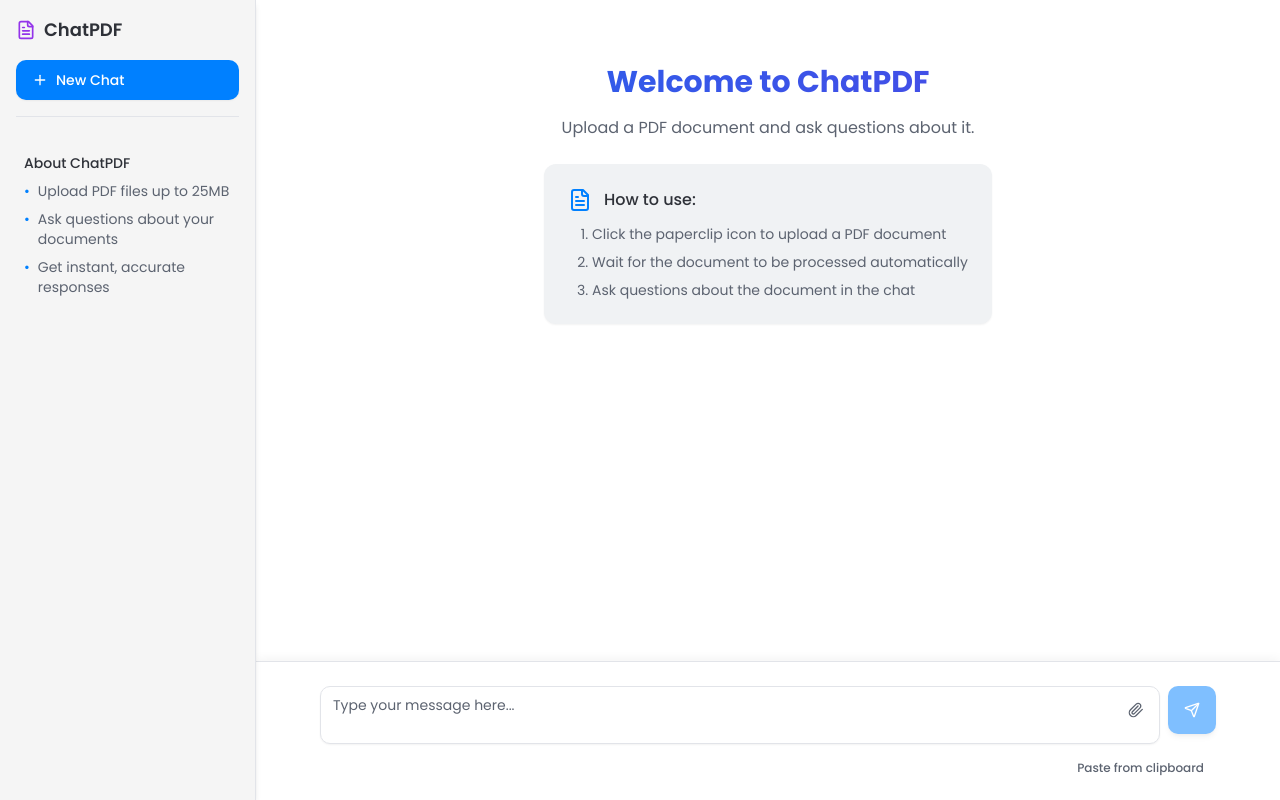
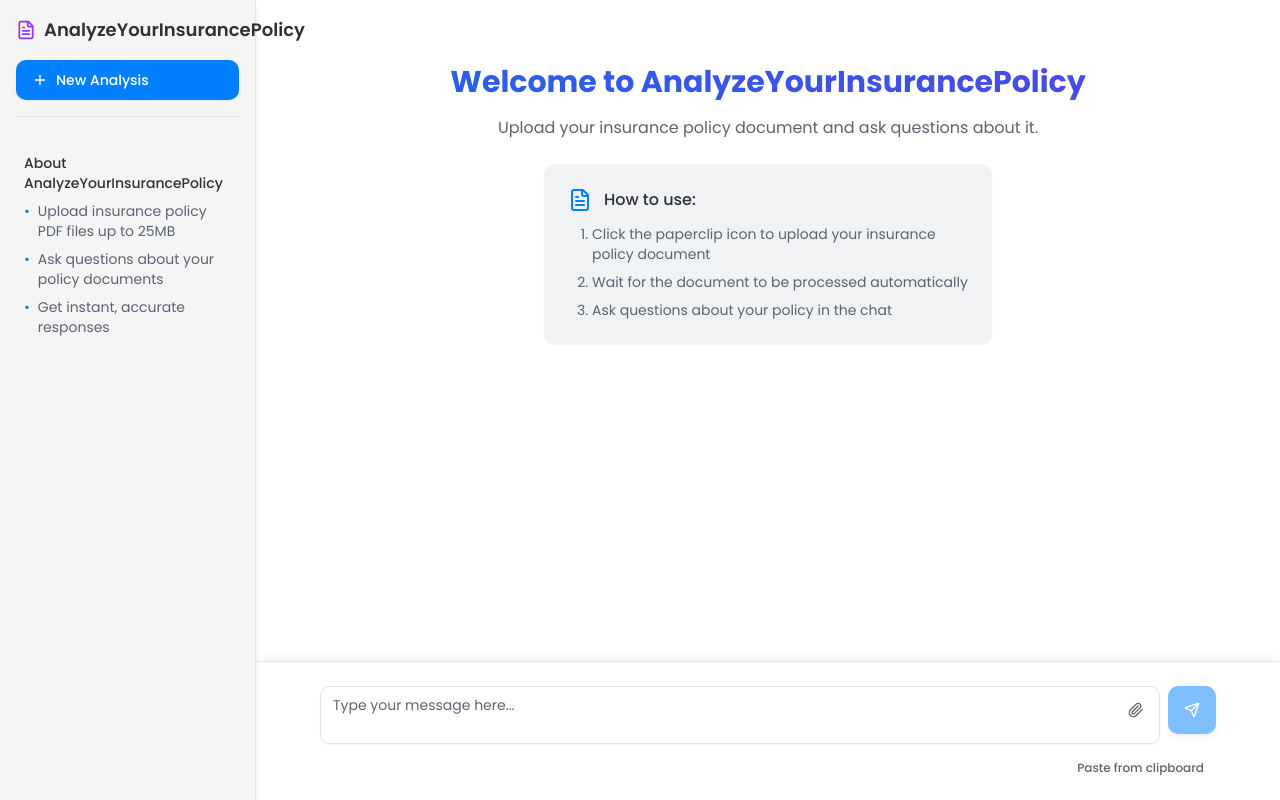
Before and after one commit to gmalawarayan/knowyourinsurance-frontend, a React (Vite) app: page / in a window 1280 px wide. Built offline with nearby package versions, Linux system fonts and the light colour scheme.

Commit message:
Rename chatPDF references
Replace all instances of "chatPDF" with "AnalyzeYourInsurancePolicy".

```diff
--- a/src/components/chat/ChatInterface.tsx
+++ b/src/components/chat/ChatInterface.tsx
@@ -10,7 +10,7 @@ import {
   TooltipProvider,
   TooltipTrigger,
 } from "@/components/ui/tooltip";
-import { uploadPdfToChatPDF, sendMessageToChatPDF, deletePdfSource } from "@/services/chatPdfService";
+import { uploadPdfToAnalyzer, sendMessageToAnalyzer, deletePdfSource } from "@/services/chatPdfService";
 import { trackPdfUpload, trackQueryAsked, trackUniqueUser } from "@/services/analyticsService";
 import { setUserInfo, getCurrentUser } from "@/services/authService";
 import UserInfoDialog from "./UserInfoDialog";
@@ -132,7 +132,7 @@ const ChatInterface: React.FC = () => {
     setIsAnalyzing(true);
 
     try {
-      const source = await uploadPdfToChatPDF(file);
+      const source = await uploadPdfToAnalyzer(file);
 
       if (!source) {
         toast.error("Failed to upload PDF. Please try again.");
@@ -147,7 +147,7 @@ const ChatInterface: React.FC = () => {
 
       const userMessage: Message = {
         id: Date.now().toString() + "-user",
-        content: "I've uploaded a PDF document.",
+        content: "I've uploaded an insurance policy document.",
         sender: "user",
         timestamp: new Date(),
         attachment: {
@@ -159,8 +159,8 @@ const ChatInterface: React.FC = () => {
 
       setMessages(prev => [...prev, userMessage]);
 
-      const initialPrompt = `Please provide a brief summary of what this PDF document contains.`;
-      const summaryResponse = await processMessageWithChatPDF(source.sourceId, initialPrompt, false);
+      const initialPrompt = `Please provide a brief summary of what this insurance policy document contains.`;
+      const summaryResponse = await processMessageWithAnalyzer(source.sourceId, initialPrompt, false);
 
       if (!getCurrentUser() && summaryResponse) {
         setPendingSummaryResponse(summaryResponse);
@@ -173,7 +173,7 @@ const ChatInterface: React.FC = () => {
     }
   };
 
-  const processMessageWithChatPDF = async (sourceId: string, userMessage: string, addUserMessage = true): Promise<string | undefined> => {
+  const processMessageWithAnalyzer = async (sourceId: string, userMessage: string, addUserMessage = true): Promise<string | undefined> => {
     setIsTyping(true);
 
     try {
@@ -191,7 +191,7 @@ const ChatInterface: React.FC = () => {
 
       trackQueryAsked();
 
-      const response = await sendMessageToChatPDF(sourceId, userMessage);
+      const response = await sendMessageToAnalyzer(sourceId, userMessage);
 
       if (!addUserMessage && !getCurrentUser()) {
         return response;
@@ -207,7 +207,7 @@ const ChatInterface: React.FC = () => {
       setMessages(prev => [...prev, aiResponse]);
       return response;
     } catch (error) {
-      console.error("Error getting response from ChatPDF:", error);
+      console.error("Error getting response from analyzer:", error);
       toast.error("Failed to get response. Please try again.");
       return undefined;
     } finally {
@@ -235,7 +235,7 @@ const ChatInterface: React.FC = () => {
       setMessages(prev => [...prev, aiResponse]);
       setPendingSummaryResponse(null);
 
-      toast.success(`Thank you, ${name}! You can now chat about your document.`);
+      toast.success(`Thank you, ${name}! You can now chat about your policy.`);
     }
   };
 
@@ -270,7 +270,7 @@ const ChatInterface: React.FC = () => {
         return;
       }
 
-      processMessageWithChatPDF(activePdfSource.sourceId, message);
+      processMessageWithAnalyzer(activePdfSource.sourceId, message);
     } else {
       const userMessage: Message = {
         id: Date.now().toString(),
@@ -346,9 +346,9 @@ const ChatInterface: React.FC = () => {
         <div className="max-w-4xl mx-auto">
           {messages.length === 0 ? (
             <div className="text-center py-12 animate-fade-in">
-              <h1 className="text-3xl font-bold mb-4 text-gradient">Welcome to ChatPDF</h1>
+              <h1 className="text-3xl font-bold mb-4 text-gradient">Welcome to AnalyzeYourInsurancePolicy</h1>
               <p className="text-muted-foreground mb-6">
-                Upload a PDF document and ask questions about it.
+                Upload your insurance policy document and ask questions about it.
               </p>
               <div className="max-w-md mx-auto bg-muted p-6 rounded-xl shadow-sm">
                 <div className="flex items-center gap-3 mb-3">
@@ -356,9 +356,9 @@ const ChatInterface: React.FC = () => {
                   <span className="font-medium">How to use:</span>
                 </div>
                 <ol className="list-decimal pl-6 space-y-2 text-sm text-left text-muted-foreground">
-                  <li>Click the paperclip icon to upload a PDF document</li>
+                  <li>Click the paperclip icon to upload your insurance policy document</li>
                   <li>Wait for the document to be processed automatically</li>
-                  <li>Ask questions about the document in the chat</li>
+                  <li>Ask questions about your policy in the chat</li>
                 </ol>
               </div>
             </div>
@@ -433,7 +433,7 @@ const ChatInterface: React.FC = () => {
             <div className="flex items-center gap-2 p-2 bg-purple-100 rounded-md mt-2 mb-2 animate-fade-in text-sm">
               <FileText className="h-4 w-4 text-purple-600" />
               <span className="text-purple-800 font-medium">
-                ChatPDF active: {activePdfSource.fileName}
+                Policy analysis active: {activePdfSource.fileName}
               </span>
             </div>
           )}
@@ -443,7 +443,7 @@ const ChatInterface: React.FC = () => {
               <Textarea
                 value={message}
                 onChange={(e) => setMessage(e.target.value)}
-                placeholder={isPdfMode ? "Ask a question about your PDF..." : "Type your message here..."}
+                placeholder={isPdfMode ? "Ask a question about your insurance policy..." : "Type your message here..."}
                 className="min-h-12 resize-none pr-10 shadow-sm focus-visible:ring-2 focus-visible:ring-primary focus-visible:ring-offset-2 transition-shadow duration-200"
                 onKeyDown={(e) => {
                   if (e.key === 'Enter' && !e.shiftKey) {
--- a/src/components/chat/UserInfoDialog.tsx
+++ b/src/components/chat/UserInfoDialog.tsx
@@ -41,7 +41,7 @@ const UserInfoDialog: React.FC<UserInfoDialogProps> = ({ open, onSubmit, onOpenC
         <DialogHeader>
           <DialogTitle>Your Information</DialogTitle>
           <DialogDescription>
-            Please enter your name and email to continue chatting about your document.
+            Please enter your name and email to continue chatting about your insurance policy document.
           </DialogDescription>
         </DialogHeader>
         <Form {...form}>
--- a/src/components/layout/ChatLayout.tsx
+++ b/src/components/layout/ChatLayout.tsx
@@ -82,7 +82,7 @@ const ChatLayout: React.FC<ChatLayoutProps> = ({ children }) => {
           <div className="flex justify-between items-center mb-4">
             <div className="flex items-center gap-2">
               <FileText size={20} className="text-purple-600" />
-              <span className="font-semibold text-lg">ChatPDF</span>
+              <span className="font-semibold text-lg">AnalyzeYourInsurancePolicy</span>
             </div>
           </div>
 
@@ -92,7 +92,7 @@ const ChatLayout: React.FC<ChatLayoutProps> = ({ children }) => {
               onClick={handleNewChat}
             >
               <Plus size={18} />
-              <span>New Chat</span>
+              <span>New Analysis</span>
             </Button>
 
             {user && (
@@ -147,15 +147,15 @@ const ChatLayout: React.FC<ChatLayoutProps> = ({ children }) => {
           <div className="flex-grow mt-2 overflow-y-auto">
             {/* Chat history or other sidebar content can go here */}
             <div className="py-3 px-2 text-sm text-muted-foreground">
-              <p className="font-medium text-foreground mb-2">About ChatPDF</p>
+              <p className="font-medium text-foreground mb-2">About AnalyzeYourInsurancePolicy</p>
               <ul className="space-y-2">
                 <li className="flex items-start gap-2">
                   <span className="text-primary">•</span>
-                  <span>Upload PDF files up to 25MB</span>
+                  <span>Upload insurance policy PDF files up to 25MB</span>
                 </li>
                 <li className="flex items-start gap-2">
                   <span className="text-primary">•</span>
-                  <span>Ask questions about your documents</span>
+                  <span>Ask questions about your policy documents</span>
                 </li>
                 <li className="flex items-start gap-2">
                   <span className="text-primary">•</span>
--- a/src/services/authService.ts
+++ b/src/services/authService.ts
@@ -14,7 +14,7 @@ let currentUser: User | null = null;
 
 // Initialize user state from localStorage on load
 const initUserFromStorage = () => {
-  const storedUser = localStorage.getItem('chatpdf-user');
+  const storedUser = localStorage.getItem('insurance-policy-user');
   if (storedUser) {
     currentUser = JSON.parse(storedUser);
   }
@@ -37,7 +37,7 @@ export const setUserInfo = (name: string, email: string): User => {
     };
 
     // Save to localStorage
-    localStorage.setItem('chatpdf-user', JSON.stringify(user));
+    localStorage.setItem('insurance-policy-user', JSON.stringify(user));
     currentUser = user;
 
     // In a real app, we would make an API call to save this information on the server
@@ -52,7 +52,7 @@ export const setUserInfo = (name: string, email: string): User => {
 
 // Clear user info
 export const clearUserInfo = (): void => {
-  localStorage.removeItem('chatpdf-user');
+  localStorage.removeItem('insurance-policy-user');
   currentUser = null;
 };
 
--- a/src/services/chatPdfService.ts
+++ b/src/services/chatPdfService.ts
@@ -1,13 +1,13 @@
 
-// ChatPDF API service
+// AnalyzeYourInsurancePolicy API service
 // API Key: sec_EvOyQVA4IfSmWsdU3EZufWHAhgUEN2WS
 
-interface ChatPDFSource {
+interface InsurancePolicySource {
   sourceId: string;
   fileName: string;
 }
 
-export async function uploadPdfToChatPDF(file: File): Promise<ChatPDFSource | undefined> {
+export async function uploadPdfToAnalyzer(file: File): Promise<InsurancePolicySource | undefined> {
   try {
     const formData = new FormData();
     formData.append("file", file);
@@ -36,7 +36,7 @@ export async function uploadPdfToChatPDF(file: File): Promise<ChatPDFSource | un
   }
 }
 
-export async function sendMessageToChatPDF(
+export async function sendMessageToAnalyzer(
   sourceId: string,
   message: string
 ): Promise<string> {
@@ -60,14 +60,14 @@ export async function sendMessageToChatPDF(
 
     if (!response.ok) {
       const error = await response.json();
-      throw new Error(error.message || "Failed to send message to ChatPDF");
+      throw new Error(error.message || "Failed to send message to analyzer");
     }
 
     const data = await response.json();
     return data.content;
   } catch (error) {
-    console.error("Error sending message to ChatPDF:", error);
-    return "Sorry, I encountered an error while processing your PDF. Please try again.";
+    console.error("Error sending message to analyzer:", error);
+    return "Sorry, I encountered an error while processing your insurance policy. Please try again.";
   }
 }
 
```
